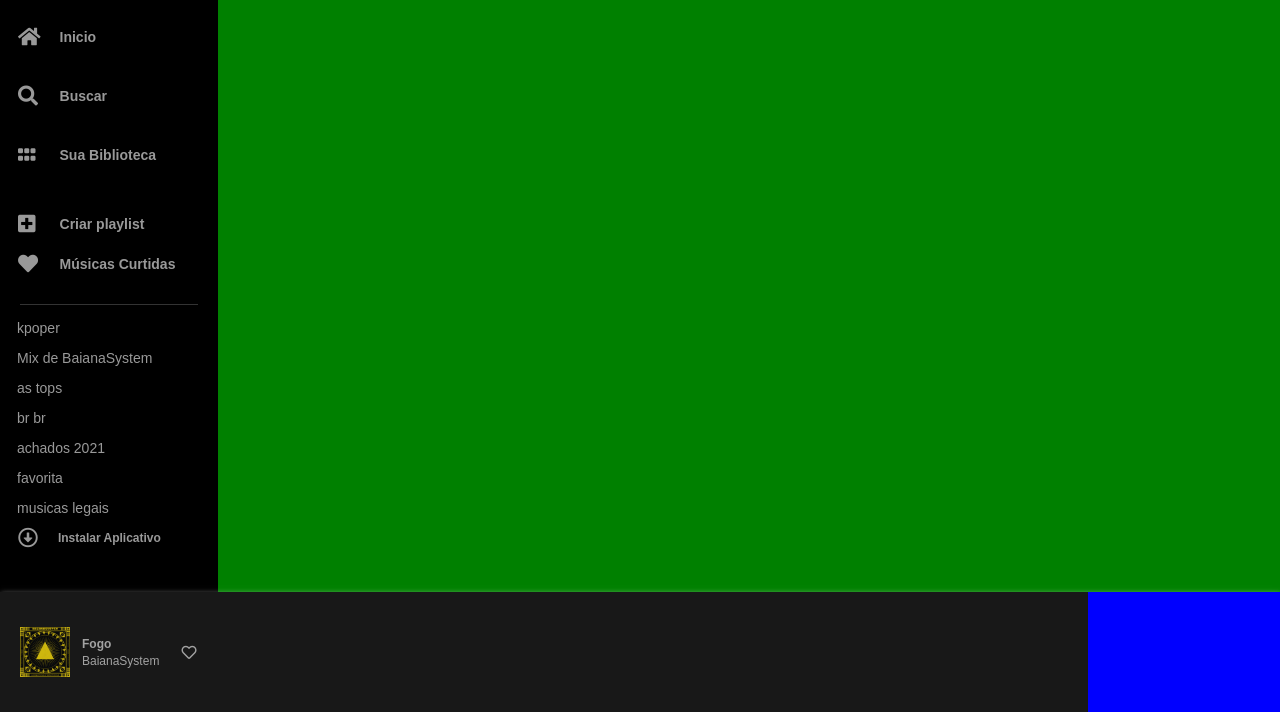
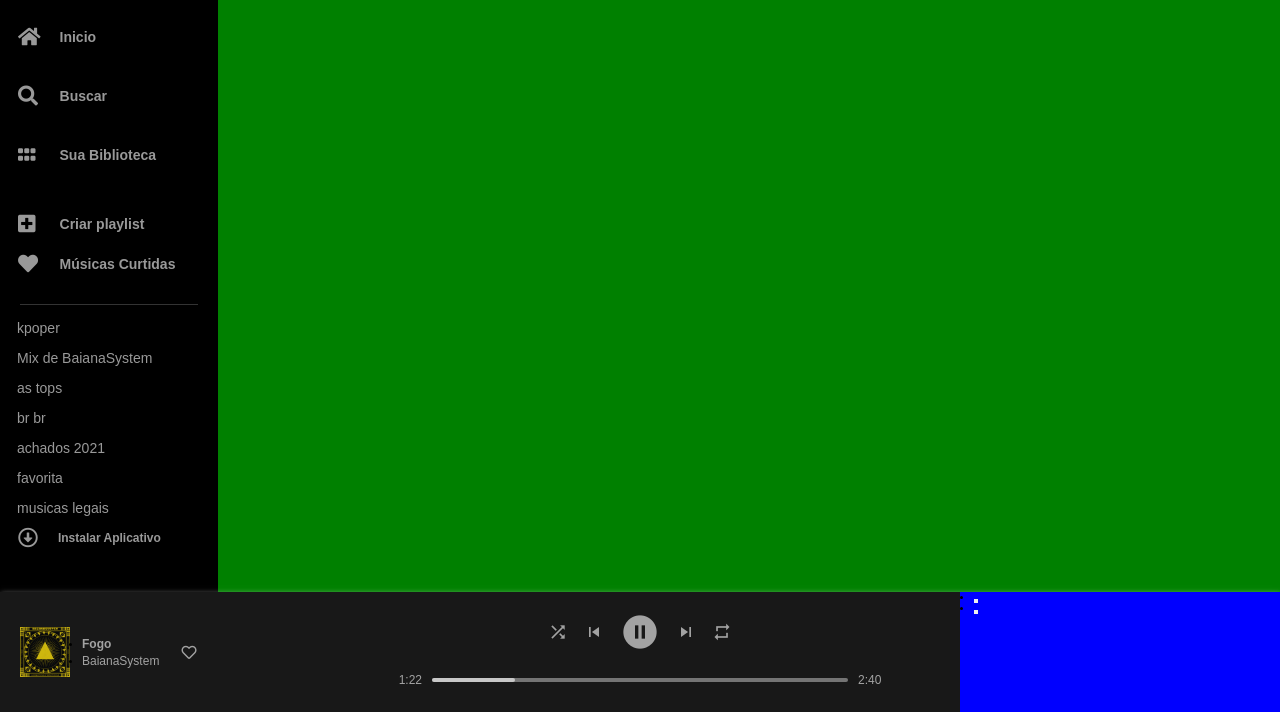
Before and after one commit to NataliaFrancisca/Spotify-Clone, a website: page index.html in a window 1280 px wide. Shown: the part 88-800 px from the top of the page. Drawn offline with Linux system fonts and the light colour scheme.

Commit message:
player: criando a 2/3 do player

```diff
--- a/index.html
+++ b/index.html
@@ -6,6 +6,9 @@
     <meta name="viewport" content="width=device-width, initial-scale=1.0">
     <title>Spotify</title>
     <link rel="preconnect" href="https://fonts.googleapis.com">
+    <link href="https://fonts.googleapis.com/icon?family=Material+Icons"
+      rel="stylesheet">
+
 <link rel="preconnect" href="https://fonts.gstatic.com" crossorigin>
     <link rel="stylesheet" href="https://use.fontawesome.com/releases/v5.15.4/css/all.css" integrity="sha384-DyZ88mC6Up2uqS4h/KRgHuoeGwBcD4Ng9SiP4dIRy0EXTlnuz47vAwmeGwVChigm" crossorigin="anonymous">
     <link rel="stylesheet" href="css/main.css">
@@ -117,7 +120,6 @@
         <section class="player">
 
             <div class="player-music-info">
-
                 <img src="images/fogo-baianasystem-album.jpg" alt="">
 
                     <div class="about-music">
@@ -132,14 +134,69 @@
                     </div>
 
                 <a href="" class="icon-like-music"><i class="far fa-heart"></i></a>
-
             </div>
 
-            <div class="player-music-control-buttons">
+            <div class="player-music-control">
+
+                    <ul class="player-music-control-buttons">
+
+                        <li class="player-music-control-buttons-item">
+                            <button class="player-music-control-buttons-link">
+                                <span class="material-icons">shuffle</span>
+                            </button>
+                        </li>
+
+                        <li class="player-music-control-buttons-item">
+                            <button class="player-music-control-buttons-link">
+                                <span class="material-icons">skip_previous</span>
+                            </button>
+                        </li>
+
+                        <li class="player-music-control-buttons-item">
+                            <button class="player-music-control-buttons-link bigger-icon">
+                                <span class="material-icons">play_circle</span>
+                                <span class="material-icons">pause_circle</span>
+                            </button>
+                        </li>
+
+                        <li class="player-music-control-buttons-item">
+                            <button class="player-music-control-buttons-link">
+                                <span class="material-icons">skip_next</span>
+                            </button>
+                        </li>
+
+                        <li class="player-music-control-buttons-item">
+                            <button class="player-music-control-buttons-link">
+                                <span class="material-icons">repeat</span>
+                            </button>
+                        </li>
+                    </ul>
+
+                <div class="player-music-control-timer">
+                    <span>1:22</span>
+                    <div class="timer"></div>
+                    <span>2:40</span>
+                </div>
 
             </div>
 
             <div class="player-page-control-buttons">
+
+                <li class="player-page-control-buttons-item">
+                    <button class="player-page-control-buttons-link">
+                        <i class="icon-loop"></i>
+                    </button>
+                </li>
+
+                <li class="player-page-control-buttons-item">
+                    <button class="player-page-control-buttons-link">
+                        <i class="icon-loop"></i>
+                    </button>
+                </li>
+
+                <div class="player-control-volume">
+                    <div class="timer"></div>
+                </div>
 
             </div>
 
--- a/scss/components/_info-music.scss
+++ b/scss/components/_info-music.scss
@@ -1,3 +1,11 @@
+.player-music-info{
+
+    img{
+        height: 5rem;
+        width: 5rem;
+        object-fit: cover;
+    }
+
     .about-music{
         padding-left: .2rem;
 
@@ -23,9 +31,8 @@
                 color: color(white-dark);
             }
         }
-
     }
-
+}
 .icon-like-music{
     padding-left: 2.2rem;
     text-decoration: none;
--- /dev/null
+++ b/scss/components/_player-control.scss
@@ -0,0 +1,74 @@
+.player-music-control{
+    flex-direction: column;
+    align-items: center;
+    justify-content: space-evenly;
+
+    &-buttons{
+        display: flex;
+        width: 100%;
+        justify-content: center;
+        list-style: none;
+        align-items: center;
+
+        &-item{
+            padding: 0 .8rem;
+        }
+
+        &-link{
+            text-decoration: none;
+            color: color(white-light);
+            @include flexPosition;
+            border: none;
+            background-color: transparent;
+            cursor: pointer;
+
+            span{
+                font-size: 2rem;
+            }
+
+            &:hover{
+                color: color(white-dark);
+            }
+        }
+
+        .bigger-icon span{
+            font-size: 4rem;
+
+            &:nth-child(1){
+                display: none;
+            }
+        }
+    }
+
+    &-timer{
+        @include flexPosition;
+        width: 100%;
+        margin-bottom: .5rem;
+        color: color(white-light);
+
+        .timer{
+            width: 65%;
+            height: .4rem;
+            background-color: rgba(255,255,255,.4);
+            margin: 0 1rem;
+            position: relative;
+            border-radius: 2px;
+
+            &:after{
+                position: absolute;
+                content: "";
+                width: 20%;
+                height: .4rem;
+                background-color: color(white-light);
+                border-radius: 2px;
+            }
+        }
+
+        span{
+            font-size: 1.2rem;
+        }
+
+
+    }
+
+}
--- a/scss/layout/_player.scss
+++ b/scss/layout/_player.scss
@@ -5,7 +5,7 @@
     background-color: color(grey);
 
     display: grid;
-    grid-template-columns: 25% 60% 15%;
+    grid-template-columns: 25% 50% 25%;
     grid-template-rows: 100%;
 
     grid-template-areas:
@@ -17,45 +17,11 @@
         grid-area: music-info;
         padding-left: 2rem;
         @include flexPosition(flex-start);
-
-        img{
-            height: 5rem;
-            width: 5rem;
-            object-fit: cover;
-        }
-
-        .about-music{
-            padding-left: .2rem;
-
-            &-items{
-                list-style: none;
-            }
-
-            &-name{
-                padding-left: 1rem;
-                color: color(white-dark);
-                font-size: 1.2rem;
-                font-weight: 600;
-                margin-bottom: .3rem;
-            }
-
-            &-author{
-                padding-left: 1rem;
-                font-size: 1rem;
-                color: color(white-light);
-            }
-        }
     }
 
-
-
-
-
-
-
-
-    &-music-control-buttons{
+    &-music-control{
         grid-area: music-buttons-control;
+        @include flexPosition(flex-start);
     }
 
     &-page-control-buttons{
--- a/scss/main.scss
+++ b/scss/main.scss
@@ -9,3 +9,4 @@
 @import "components/logo";
 @import "components/nav";
 @import "components/info-music";
+@import "components/player-control";
```
Also changed, not shown: css/main.css. Lines whose indentation alone changed are shown as unchanged.
